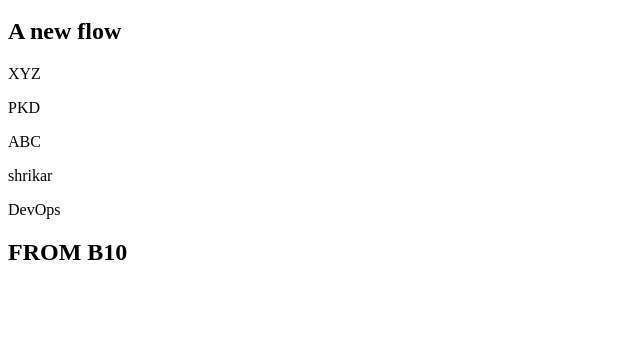
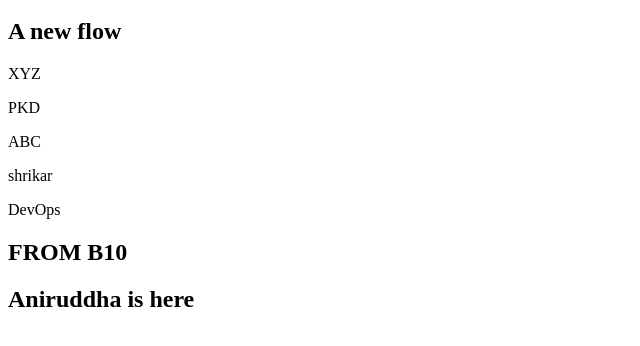
Before and after one commit to praysap/CI-CDPipeline, a plain HTML site: page index.html in a window 1280 px wide. Shown: the part 48-394 px from the top of the page, without its empty margins (0-640 px from the left). Drawn offline with Linux system fonts and the light colour scheme.

Commit message:
Update index.html

```diff
--- a/index.html
+++ b/index.html
@@ -6,3 +6,4 @@
 <p>shrikar</p>
 <p>DevOps</p>
 <h2>FROM B10</h2>
+<h2>Aniruddha is here</h2>
```
